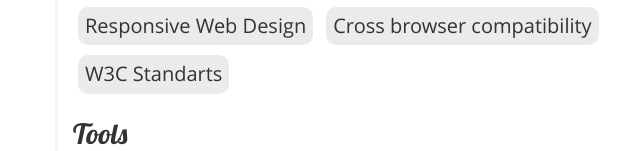
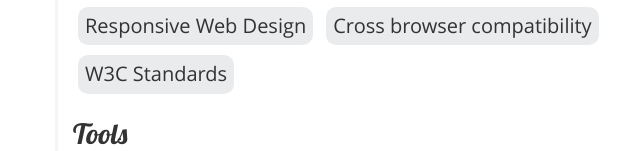
Before and after one commit to andriidzb/CV, a plain HTML site: page index.html in a window 1280 px wide. Shown: the part 655-806 px from the top of the page, 0-640 px from the left. Drawn offline with Linux system fonts and the light colour scheme.

Commit message:
Update index.html

```diff
--- a/index.html
+++ b/index.html
@@ -99,7 +99,7 @@
               Cross browser compatibility
             </li>
             <li>
-              W3C Standarts
+              W3C Standards
             </li>
           </ul>
           <h3>
```
